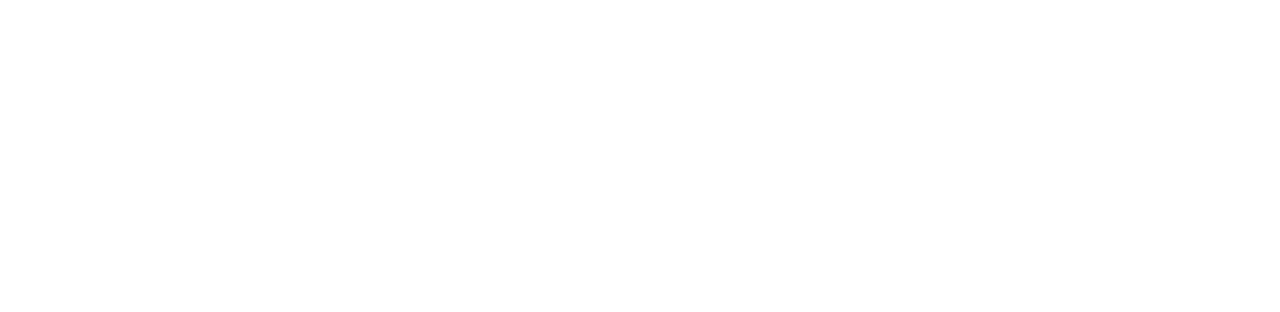
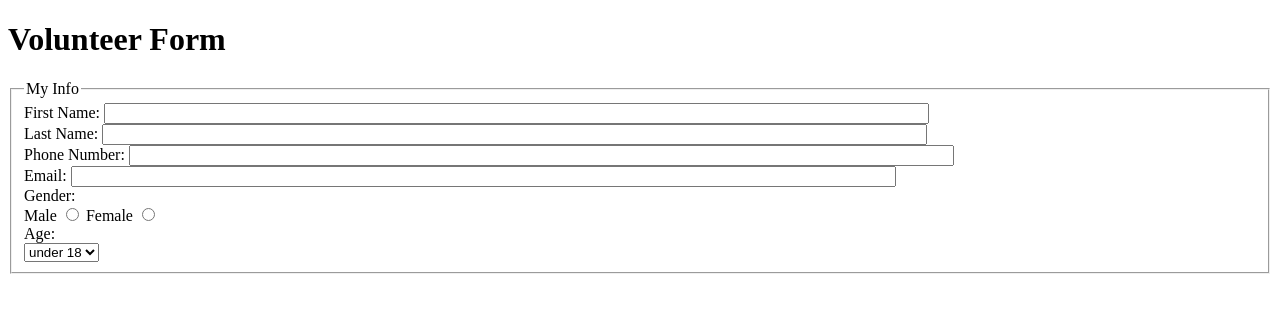
Before and after one commit to cvonk02/lab4, a plain HTML site: page index.html in a window 1280 px wide. Drawn offline with Linux system fonts and the light colour scheme.

Commit message:
Added first fieldset
Added first field set for user info

```diff
--- a/index.html
+++ b/index.html
@@ -4,3 +4,24 @@
 		<meta charset="UTF-8">
 		<title>ITMD_361_Lab4</title>
 	</head>
+
+    <body>
+		<h1>Volunteer Form</h1>
+		<form action="http://bloomingdale.sat.iit.edu/kriedan/lab3formscript.php" method="post">
+			<fieldset>
+				<legend>My Info</legend>
+				<div><label>First Name: <input size="100" type="text" name="first_name_field"></label></div>
+				<div><label>Last Name: <input size="100" type="text" name="last_name_field"></label></div>
+				<div><label>Phone Number: <input size="100" type="text" name="phone_field"></label></div>
+				<div><label>Email: <input size="100" type="text" name="email_field"></label></div>
+				<div>Gender: </div>
+				<div>
+					<label>Male <input type="radio" name="gender_field" value="male"></label>
+					<label>Female <input type="radio" name="gender_field" value="female"></label>
+				</div>
+				<div>Age: </div>
+				<select name="age_field">
+					<option>under 18</option>
+					<option>over 18</option>
+				</select>
+			</fieldset>
```
